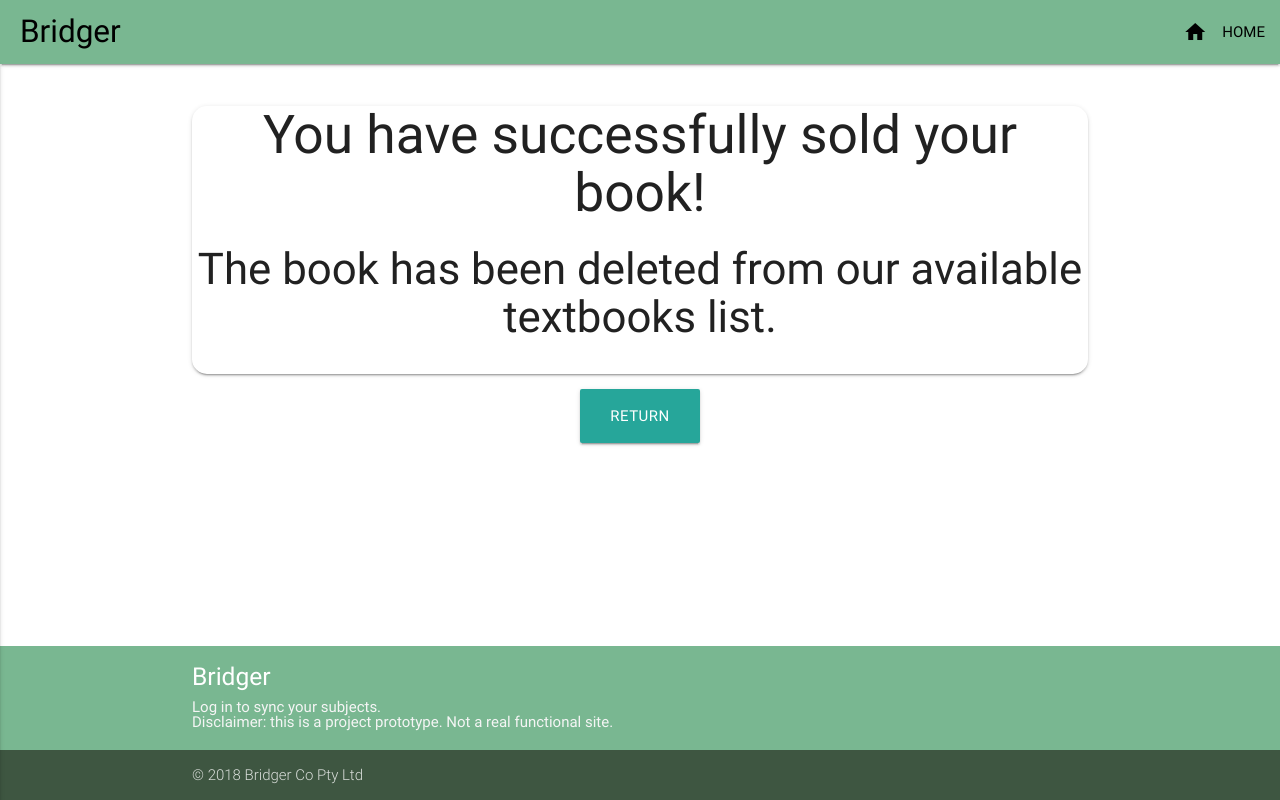
After one commit to pakiKanga/bridger, a Flask app: template templates/deleted.html in a window 1280 px wide. The commit adds this page. Run offline with Flask 2, Linux system fonts and the light colour scheme; the template is opened without the code that fills it, so the values that code supplies are empty; some libraries are stand-ins or nearby versions.

Commit message:
- Added succesfully sold page - formatted correctly within rows and columns because alignment is important - I am using nano editor, i hate nano let me vim pls

```diff
--- a/BridgerViews/views.py
+++ b/BridgerViews/views.py
@@ -166,6 +166,10 @@ def buyBook(book_id):
             return render_template('buy_resource.html', book=x)
     return render_template('buy_resource.html', book=None)
 
+@app.route('/sold')
+def sold():
+    return render_template('deleted.html')
+
 @app.route('/login')
 def login():
     return render_template('login_page.html', universities=universities)
--- /dev/null
+++ b/templates/deleted.html
@@ -0,0 +1,28 @@
+{% include "header.html" %}
+
+{% block content %}
+
+<main>
+    <br>
+      <div class="container z-depth-1 rounded">
+      <h2 class="center">You have successfully sold your book!</h2>
+      <h3 class="center">The book has been deleted from our available textbooks list.</h3>
+
+      <br>
+
+
+      </div>
+
+      <br>
+
+
+
+
+<div class="row center">
+    <a class="waves-effect waves-light btn-large" href="{{url_for('showSubjects')}}">Return</a>
+</div>
+</main>
+
+{% endblock %}
+
+{% include "footer.html" %}
```
Also changed, not shown: templates/messages.html (+18 -12 lines).
